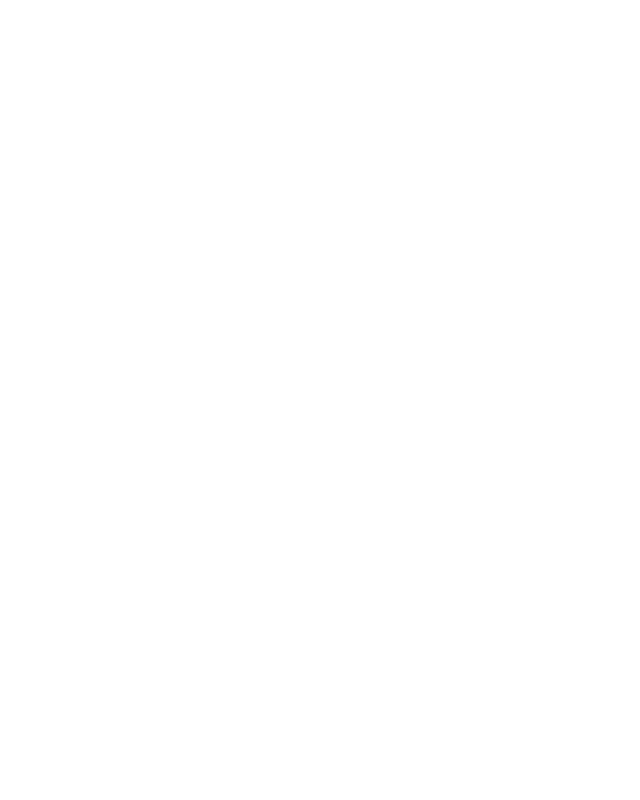
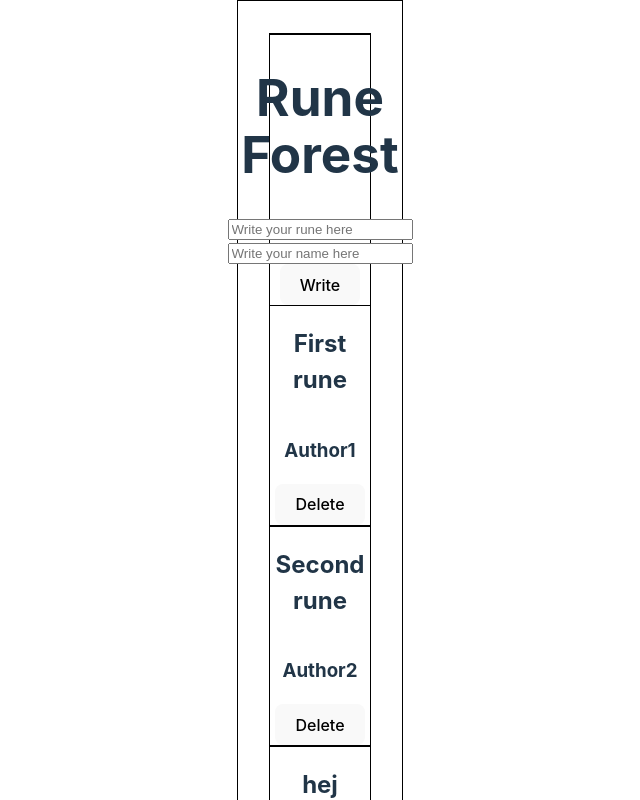
Before and after one commit to carlsylvan/rune-forest, a React (Vite) app in the folder client/: page / in a window 1280 px wide. Shown: the top 800 px of the page, without its empty margins (320-960 px from the left). Built offline with nearby package versions, Linux system fonts and the light colour scheme; data requests are answered from the project's data file.

Commit message:
Runeforest and Runestone

```diff
--- a/client/db.json
+++ b/client/db.json
@@ -9,6 +9,11 @@
       "id": 2,
       "text": "Second rune",
       "author": "Author2"
+    },
+    {
+      "text": "hej",
+      "author": "Carl",
+      "id": 3
     }
   ]
 }
--- a/client/src/components/RuneForest/RuneForest.jsx
+++ b/client/src/components/RuneForest/RuneForest.jsx
@@ -1,14 +1,14 @@
-import { useState } from "react";
+import { useEffect, useState } from "react";
 import "./RuneForest.css";
+import {
+  deleteRuneById,
+  getRunes,
+  writeRune,
+} from "../../services/runeService";
+import { RuneStone } from "../RuneStone/RuneStone";
 
 export const RuneForest = () => {
-  const [runes, setRunes] = useState([
-    {
-      id: 1,
-      text: "Hej hej",
-      author: "Carl",
-    },
-  ]);
+  const [runes, setRunes] = useState([]);
   const [text, setText] = useState("");
   const [author, setAuthor] = useState("");
 
@@ -22,22 +22,19 @@
       setText("");
       setAuthor("");
     });
+  };
 
-    const deleteClick = (e) => {
-      e.preventDefault();
-      const id = e.currentTarget.id;
-      deleteRuneById(parseInt(id)).then((rune) => {
-        console.log(rune);
-      });
+  const deleteClick = (id) => {
+    deleteRuneById(id);
   };
 
   useEffect(() => {
     getRunes().then((runes) => {
       setRunes(runes);
-        console.log(runes);
     });
-    });
+  }, []);
 
+  // The return statement is now here, outside of handleSubmit but still inside RuneForest
   return (
     <div>
       <h1>Rune Forest</h1>
@@ -58,13 +55,12 @@
       </form>
 
       {runes.map((rune) => (
-          <Runestone key={rune.id}>
+        <RuneStone key={rune.id}>
           <h2>{rune.text}</h2>
           <h3>{rune.author}</h3>
-            <button onClick={deleteClick}>Delete</button>
-          </Runestone>
+          <button onClick={() => deleteClick(rune.id)}>Delete</button>
+        </RuneStone>
       ))}
     </div>
   );
 };
-};
--- a/client/src/components/RuneStone/RuneStone.jsx
+++ b/client/src/components/RuneStone/RuneStone.jsx
@@ -1,5 +1,5 @@
 import { ReactNode } from "react";
-import "/RuneForest.css";
+import "./RuneStone.css";
 
 export const RuneStone = (props) => {
   return <div>{props.children}</div>;
```
Lines whose indentation alone changed are shown as unchanged.
